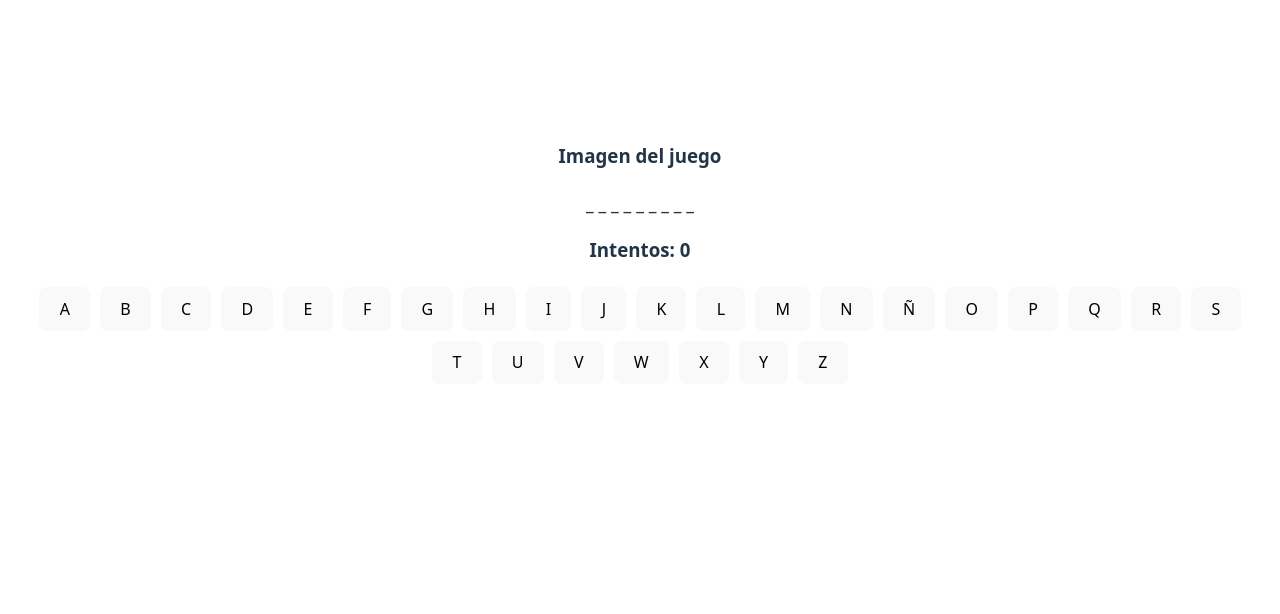
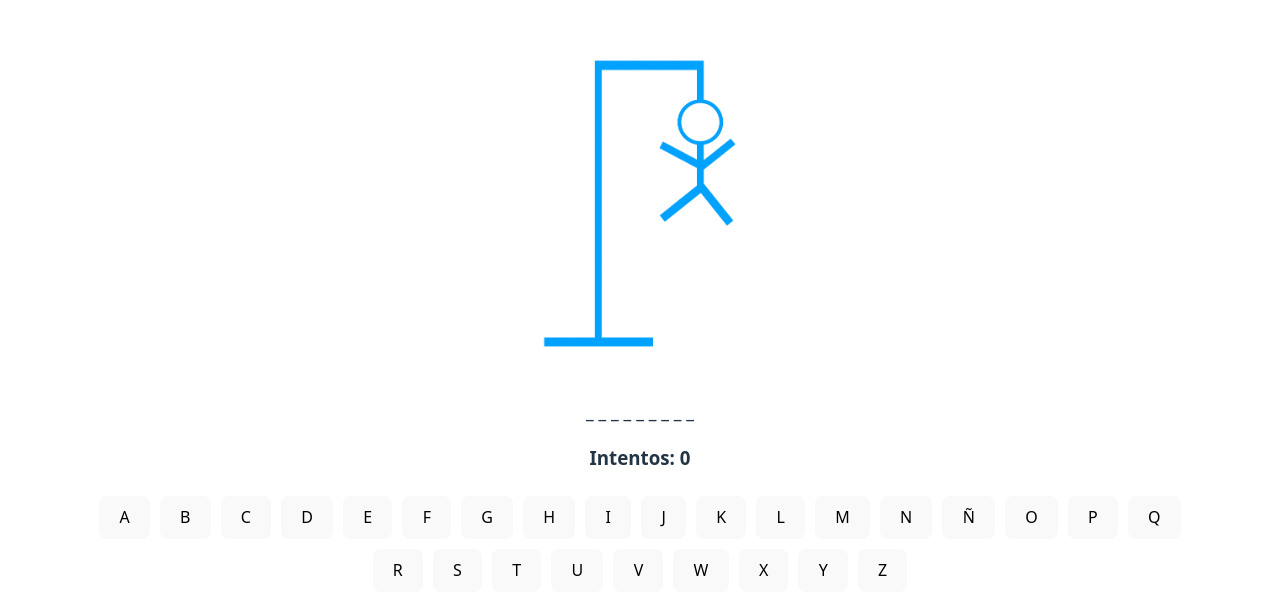
Before and after one commit to RicardoDev7/Hanging-App, a React (Vite) app: page / in a window 1280 px wide. Shown: the part 144-758 px from the top of the page. Built offline with nearby package versions, Linux system fonts and the light colour scheme.

Commit message:
feat: imagen completa de ahorcado

```diff
--- a/src/App.tsx
+++ b/src/App.tsx
@@ -1,10 +1,12 @@
 import './App.css'
 import { letters } from './helpers/letters';
+import { HangImage } from './components/HangImage';
+import type { JSX } from 'react';
 
-function App() {
+function App() : JSX.Element {
   return (
     <div className="App">
-      <h3>Imagen del juego</h3>
+      <HangImage imageNumber={9} />
       <h3>_ _ _ _ _ _ _ _ _</h3>
       <h3>Intentos: 0</h3>
       {
--- /dev/null
+++ b/src/components/HangImage.tsx
@@ -0,0 +1,27 @@
+import type { JSX } from "react";
+import image0 from '../assets/0.png';
+import image1 from '../assets/1.png';
+import image2 from '../assets/2.png';
+import image3 from '../assets/3.png';
+import image4 from '../assets/4.png';
+import image5 from '../assets/5.png';
+import image6 from '../assets/6.png';
+import image7 from '../assets/7.png';
+import image8 from '../assets/8.png';
+import image9 from '../assets/9.png';
+
+const images : string [] = [image0, image1, image2, image3, image4, image5, image6, image7, image8, image9];
+
+interface Props{
+    imageNumber: number
+}
+
+export function HangImage({imageNumber}: Props) : JSX.Element {
+    return (
+        <img
+        src={images[imageNumber]}
+        alt="Hang Image"
+        style={{ width: 250 }}
+         />
+    )
+}
--- a/src/index.css
+++ b/src/index.css
@@ -23,7 +23,7 @@ a:hover {
 }
 
 body {
-  margin: 0;
+  margin: 60px;
   display: flex;
   place-items: center;
   min-width: 320px;
```
